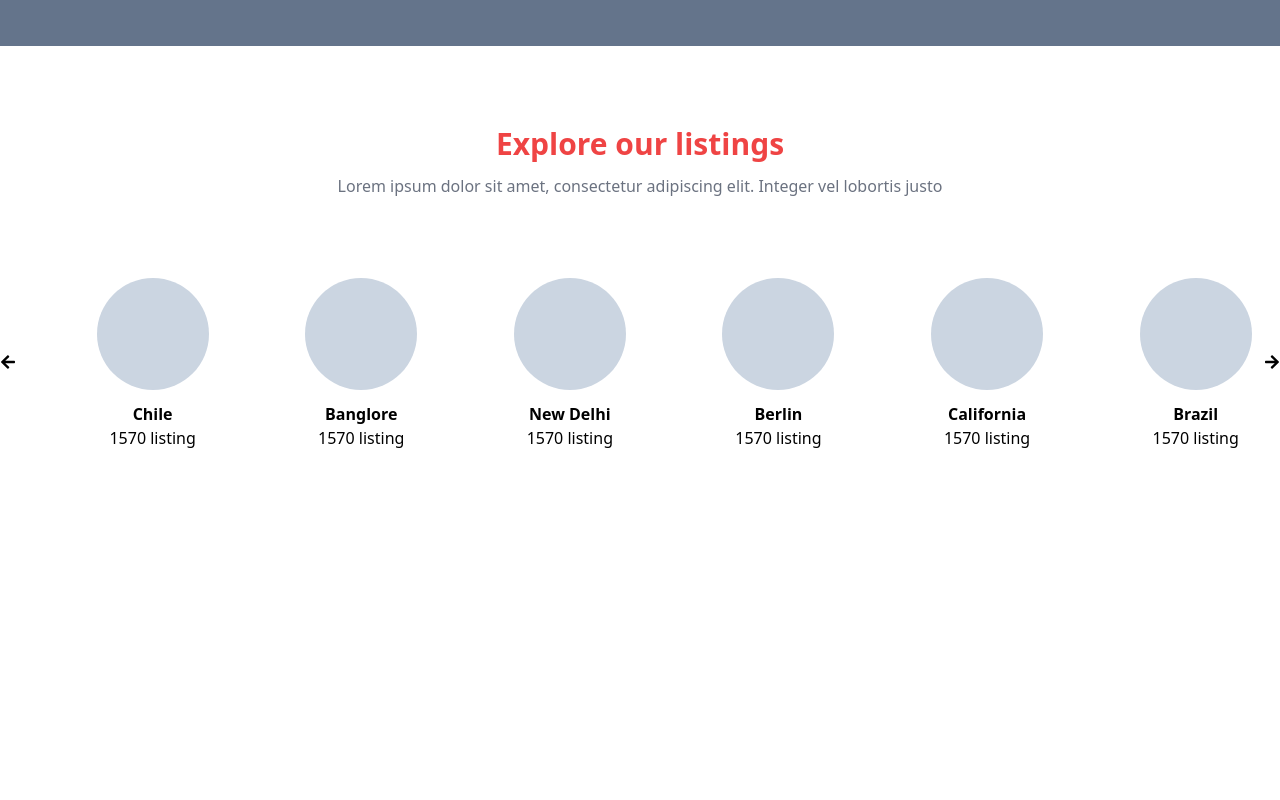
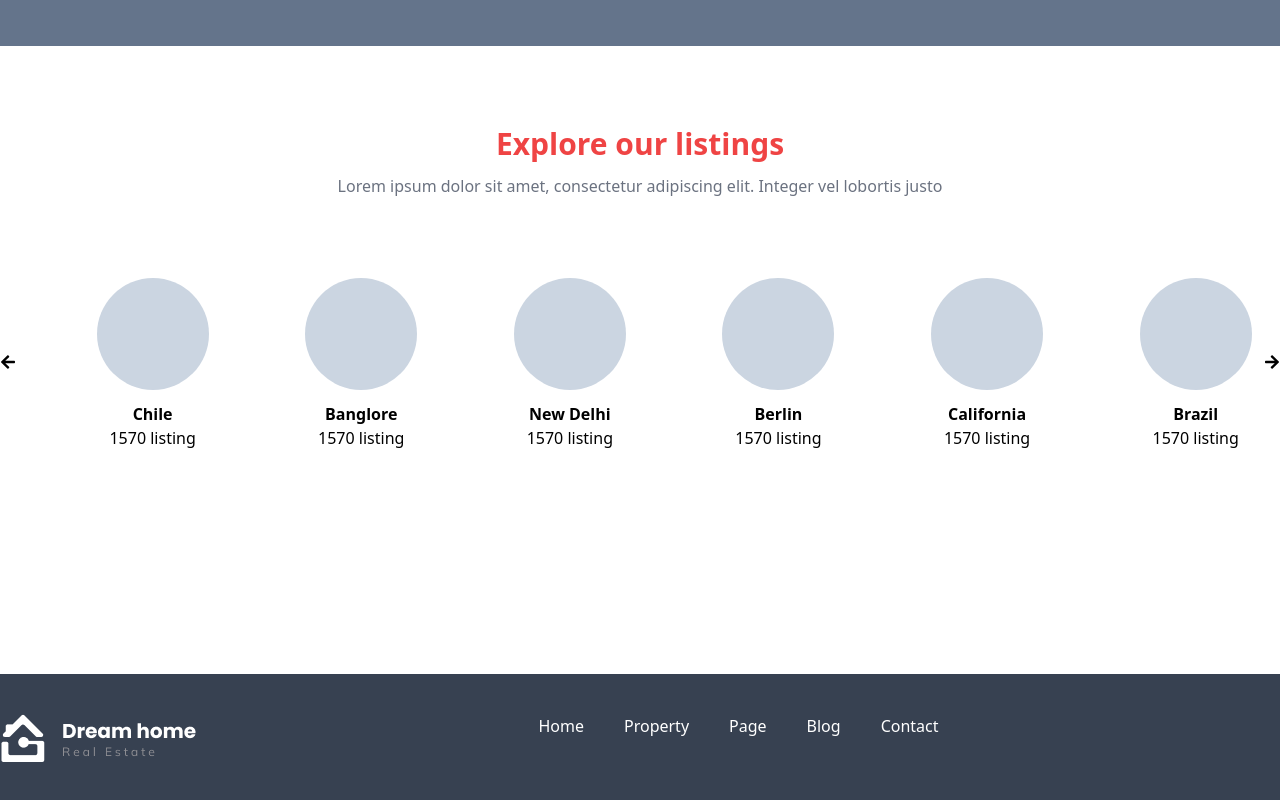
Before and after one commit to szmbzra/react_new, a React (Vite) app: page /Home in a window 1280 px wide. Shown: the part 634-1434 px from the top of the page. Before the commit the page ends 1084 px from the top, so only its background shows below. Built offline with nearby package versions, Linux system fonts and the light colour scheme.

Commit message:
footer incomplete

```diff
--- a/src/App.jsx
+++ b/src/App.jsx
@@ -1,12 +1,13 @@
-import React from 'react'
-import Navbar from './components/Navbar'
-import { BrowserRouter as Router, Route, Routes } from 'react-router-dom';
-import Blog from './Layout/Blog'
-import Home from './Layout/Home'
-import Property from './Layout/Property'
-import Paage from './Layout/Paage'
-import './index.css';
-import Contact from './Layout/Contact';
+import React from "react";
+import Navbar from "./components/Navbar";
+import { BrowserRouter as Router, Route, Routes } from "react-router-dom";
+import Blog from "./Layout/Blog";
+import Home from "./Layout/Home";
+import Property from "./Layout/Property";
+import Paage from "./Layout/Paage";
+import "./index.css";
+import Contact from "./Layout/Contact";
+import Footer from "./components/Footer";
 
 const App = () => {
   return (
@@ -14,14 +15,15 @@ const App = () => {
       <Navbar />
       <Routes>
         <Route path="/" element={<Home />} />
-      <Route path="/Home" element={ <Home />} />
+        <Route path="/Home" element={<Home />} />
         <Route path="/Property" element={<Property />} />
         <Route path="/Page" element={<Paage />} />
         <Route path="/Blog" element={<Blog />} />
         <Route path="/Contact" element={<Contact />} />
       </Routes>
+      <Footer />
     </Router>
-  )
-}
+  );
+};
 
-export default App
+export default App;
--- a/src/Layout/Home.jsx
+++ b/src/Layout/Home.jsx
@@ -128,7 +128,7 @@ const Home = () => {
         <div className="image_slider relative">
           <div
             ref={wrapperRef}
-            className="image_wrapper overflow-x-auto w-full whitespace-nowrap"
+            className="image_wrapper overflow-x-hidden w-full whitespace-nowrap"
           >
             <div className="flex justify-evenly text-center w-[2600px]">
               {slider.map(({ id, name, listing }) => (
--- /dev/null
+++ b/src/components/Footer.jsx
@@ -0,0 +1,33 @@
+import React from "react";
+import { Footers } from "./data";
+import { Link } from "react-router-dom";
+import footerlogo from "../assets/image/footer.png";
+
+const Footer = () => {
+  return (
+    <div className="h-80  bg-gray-700 text-white  mt-56">
+      <div className="container mx-auto flex justify-between pt-10">
+        <div className="footer_logo">
+          <a href="/">
+            <a href="/home">
+              {" "}
+              <img src={footerlogo} alt="Logo" />
+            </a>
+          </a>
+        </div>
+        <div className="footer_menu">
+          <ul className="flex gap-10">
+            {Footers.map(({ id, name, urlLink }) => (
+              <li key={id}>
+                <Link to={urlLink}>{name}</Link>
+              </li>
+            ))}
+          </ul>
+        </div>
+        <div className="footer_icons"></div>
+      </div>
+    </div>
+  );
+};
+
+export default Footer;
--- a/src/components/data.js
+++ b/src/components/data.js
@@ -26,3 +26,10 @@ export const slider = [
   { id: 11, name: "California", listing: 1570 },
   { id: 12, name: "Brazil", listing: 1570 },
 ];
+export const Footers = [
+  { id: 1, name: "Home", urlLink: "/Home" },
+  { id: 2, name: "Property", urlLink: "/Property" },
+  { id: 3, name: "Page", urlLink: "/Page" },
+  { id: 4, name: "Blog", urlLink: "/Blog" },
+  { id: 5, name: "Contact", urlLink: "/Contact" },
+];
```
Also changed, not shown: src/assets/image/footer.png (added). Lines whose indentation alone changed are shown as unchanged.
